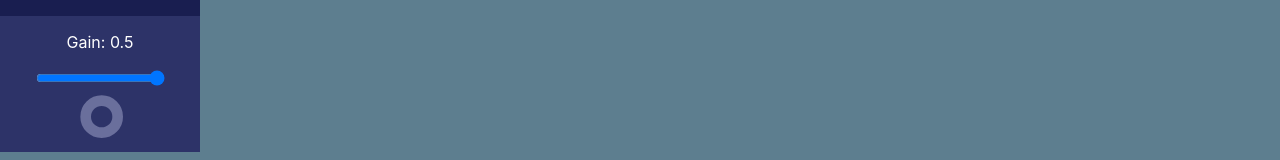
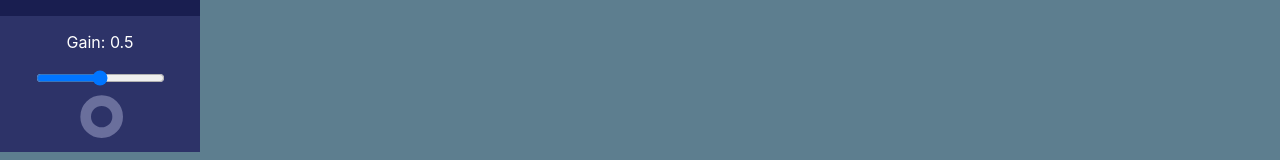
Before and after one commit to ychaw/noise-nodes, a React (Create React App) app: page / in a window 1280 px wide. Shown: the part 208-368 px from the top of the page. Built offline with nearby package versions, Linux system fonts and the light colour scheme.

Commit message:
rework settings, abstract conversion into display values

```diff
--- a/src/modules/EnvelopeNode.js
+++ b/src/modules/EnvelopeNode.js
@@ -1,6 +1,7 @@
 import React from 'react';
 import Connector from './Connector';
 import Setting from './Setting';
+import Param from './Param';
 
 class EnvelopeNode extends React.Component {
 
@@ -13,23 +14,11 @@ class EnvelopeNode extends React.Component {
       }
       this.state = {
         isPlaying: false,
-        gain: 1,
-        attack: 1,
-        decay: 1,
-        sustain:  0.5,
-        release: 1,
-      }
-      this.boundaries = {
-        minGain: 0,
-        minAttack: 0,
-        minDecay: 0,
-        minSustain:  0,
-        minRelease: 0,
-        maxGain: 1,
-        maxAttack: 1,
-        maxDecay: 1,
-        maxSustain:  1,
-        maxRelease: 1,
+        gain: new Param('gain', 1, 0, 1),
+        attack: new Param('attack', 1, 0, 1),
+        decay: new Param('decay', 1, 0, 1),
+        sustain:  new Param('sustain', 0.5, 0, 1),
+        release: new Param('release', 1, 0, 1),
       }
       this.inputs = []
       this.outputs = [this.dsp.gain]
@@ -38,7 +27,7 @@ class EnvelopeNode extends React.Component {
   componentDidMount() {
     const {constantSource, gain} = this.dsp;
     constantSource.connect(gain);
-    gain.gain.setValueAtTime(this.state.gain, this.props.audioContext.currentTime);
+    gain.gain.setValueAtTime(this.state.gain.absValue, this.props.audioContext.currentTime);
     constantSource.start();
   }
 
@@ -53,51 +42,25 @@ class EnvelopeNode extends React.Component {
     //cancelAndHold would be nicer, but isn't supported in firefox
     this.dsp.gain.gain.cancelScheduledValues(0);
 
-    const targetGain = this.state.gain > 0 ? this.state.gain : 0.001,
+    const targetGain = this.state.gain.absValue > 0 ? this.state.gain.absValue : 0.001,
           node = this.dsp.gain,
           endTimes = [
-            this.props.audioContext.currentTime + this.state.attack,
-            this.props.audioContext.currentTime + this.state.attack + this.state.decay,
-            this.props.audioContext.currentTime + this.state.attack + this.state.decay + this.state.release,
+            this.props.audioContext.currentTime + this.state.attack.absValue,
+            this.props.audioContext.currentTime + this.state.attack.absValue + this.state.decay.absValue,
+            this.props.audioContext.currentTime + this.state.attack.absValue + this.state.decay.absValue + this.state.release.absValue,
           ];
 
     node.gain.linearRampToValueAtTime(targetGain, endTimes[0]);
-    node.gain.linearRampToValueAtTime(this.state.sustain, endTimes[1]);
+    node.gain.linearRampToValueAtTime(this.state.sustain.absValue, endTimes[1]);
     node.gain.linearRampToValueAtTime(0.001, endTimes[2]);
 
   }
 
-  changeGain = (e) => {
-    const newValue = (this.boundaries.maxGain - this.boundaries.minGain) * e.target.value + this.boundaries.minGain;
-    this.setState({gain: newValue}, ()=> {
-    });
-  }
-
-  changeAttack = (e) => {
-    const newValue = (this.boundaries.maxAttack - this.boundaries.minAttack) * e.target.value + this.boundaries.minAttack;
-    this.setState({attack: newValue}, () => {
-
-    });
-  }
-
-  changeDecay = (e) => {
-    const newValue = (this.boundaries.maxDecay - this.boundaries.minDecay) * e.target.value + this.boundaries.minDecay;
-    this.setState({decay: newValue}, () => {
-
-    });
-  }
-
-  changeSustain = (e) => {
-    const newValue = (this.boundaries.maxSustain - this.boundaries.minSustain) * e.target.value + this.boundaries.minSustain;
-    this.setState({sustain: newValue}, () => {
-
-    });
-  }
-
-  changeRelease = (e) => {
-    const newValue = (this.boundaries.maxRelease - this.boundaries.minRelease) * e.target.value + this.boundaries.minRelease;
-    this.setState({release: newValue}, () => {
-
+  changeValue = (e, target, param) => {
+    const relValue = e.target.value;
+    let newObj = this.state[param.tag];
+    newObj.relValue = relValue;
+    this.setState({[param.tag]: newObj}, ()=> {
     });
   }
 
@@ -105,11 +68,11 @@ class EnvelopeNode extends React.Component {
     return (
       <div style={style}className='EnvelopeNode'>
         <h1 style={topStyle}>ENV</h1>
-        <Setting name='Gain' unit='' changeValue={this.changeGain} value={this.state.gain} />
-        <Setting name='Attack' unit='' changeValue={this.changeAttack} value={this.state.attack} />
-        <Setting name='Decay' unit='' changeValue={this.changeDecay} value={this.state.decay} />
-        <Setting name='Sustain' unit='' changeValue={this.changeSustain} value={this.state.sustain} />
-        <Setting name='Release' unit='' changeValue={this.changeRelease} value={this.state.release} />
+        <Setting name='Gain' unit='' changeValue={this.changeValue} target={'none'} value={this.state.gain} />
+        <Setting name='Attack' unit='' changeValue={this.changeValue} target={'none'} value={this.state.attack} />
+        <Setting name='Decay' unit='' changeValue={this.changeValue} target={'none'} value={this.state.decay} />
+        <Setting name='Sustain' unit='' changeValue={this.changeValue} target={'none'} value={this.state.sustain} />
+        <Setting name='Release' unit='' changeValue={this.changeValue} target={'none'} value={this.state.release} />
         <button onClick={this.togglePlay}>{this.state.isPlaying ? 'Stop' : 'Start'}</button>
         <button onClick={this.props.deleteNode.bind(this, this.name)}>[X]</button>
         <Connector type='control-output' id={this.name + '_control-output-1'} audioNode={this.dsp.gain} select={this.props.select}/>
--- a/src/modules/FilterNode.js
+++ b/src/modules/FilterNode.js
@@ -1,6 +1,7 @@
 import React from 'react';
 import Connector from './Connector';
 import Setting from './Setting';
+import Param from './Param';
 
 class FilterNode extends React.Component {
 
@@ -13,15 +14,9 @@ class FilterNode extends React.Component {
         qInput: this.props.audioContext.createGain(),
       }
       this.state = {
-        frequency: 2000,
-        Q: 0,
+        frequency: new Param('frequency', 2000, 10, 20000),
+        Q: new Param('Q', 0, 0.0001, 1000),
         type: 'lowpass',
-      }
-      this.boundaries = {
-        minFrequency: 10,
-        minQ: 0.0001,
-        maxFrequency: 20000,
-        maxQ: 1000,
       }
       this.inputs = [this.dsp.frequencyInput, this.dsp.qInput, this.dsp.filter]
       this.outputs = [this.dsp.filter]
@@ -36,34 +31,19 @@ class FilterNode extends React.Component {
   }
 
   initInputs = () => {
-    this.dsp.frequencyInput.gain.value = this.boundaries.maxFrequency;
+    this.dsp.frequencyInput.gain.value = this.state.frequency.max;
     this.dsp.frequencyInput.connect(this.dsp.filter.frequency);
 
-    this.dsp.qInput.gain.value = this.boundaries.maxQ;
+    this.dsp.qInput.gain.value = this.state.Q.max;
     this.dsp.qInput.connect(this.dsp.filter.Q);
   }
 
-  changeGain = (e) => {
-    const {gain} = this.dsp;
-    const newValue = (this.boundaries.maxGain - this.boundaries.minGain) * e.target.value + this.boundaries.minGain;
-    this.setState({gain: newValue}, ()=> {
-      gain.gain.value = newValue;
-    });
-  }
-
-  changeFrequency = (e) => {
-    const {filter} = this.dsp;
-    const newValue = (this.boundaries.maxFrequency - this.boundaries.minFrequency) * e.target.value + this.boundaries.minFrequency;
-    this.setState({frequency: newValue}, ()=> {
-      filter.frequency.value = newValue;
-    });
-  }
-
-  changeQ = (e) => {
-    const {filter} = this.dsp;
-    const newValue = (this.boundaries.maxQ - this.boundaries.minQ) * e.target.value + this.boundaries.minQ;
-    this.setState({Q: newValue}, ()=> {
-      filter.Q.value = newValue;
+  changeValue = (e, target, param) => {
+    const relValue = e.target.value;
+    let newObj = this.state[param.tag];
+    newObj.relValue = relValue;
+    this.setState({[param.tag]: newObj}, ()=> {
+      target.value = this.state[param.tag].absValue;
     });
   }
 
@@ -71,9 +51,9 @@ class FilterNode extends React.Component {
     return (
       <div style={style}className='FilterNode'>
         <h1 style={topStyle}>FLT</h1>
-        <Setting name='Frequency' unit='Hz' changeValue={this.changeFrequency} value={this.state.frequency} />
+        <Setting name='Frequency' unit='Hz' changeValue={this.changeValue} target={this.dsp.filter.frequency} value={this.state.frequency} />
         <Connector type='control-input' id={this.name + '_control-input-1'} audioNode={this.dsp.frequencyInput} select={this.props.select}/>
-        <Setting name='Q' unit='' changeValue={this.changeQ} value={this.state.Q} />
+        <Setting name='Q' unit='' changeValue={this.changeValue} target={this.dsp.filter.Q} value={this.state.Q} />
         <Connector type='control-input' id={this.name + '_control-input-2'} audioNode={this.dsp.qInput} select={this.props.select}/>
         <Connector type='audio-input' id={this.name + '_audio-input-1'} audioNode={this.dsp.filter} select={this.props.select}/>
         <button onClick={this.props.deleteNode.bind(this, this.name)}>[X]</button>
--- a/src/modules/GainNode.js
+++ b/src/modules/GainNode.js
@@ -1,6 +1,7 @@
 import React from 'react';
 import Connector from './Connector';
 import Setting from './Setting';
+import Param from './Param';
 
 class GainNode extends React.Component {
 
@@ -11,11 +12,7 @@ class GainNode extends React.Component {
         gain: this.props.audioContext.createGain(),
       }
       this.state = {
-        gain: 0.5,
-      }
-      this.boundaries = {
-        minGain: 0,
-        maxGain: 1,
+        gain: new Param('gain', 0.5, 0, 1),
       }
       this.inputs = [this.dsp.gain];
       this.outputs = [this.dsp.gain];
@@ -25,11 +22,12 @@ class GainNode extends React.Component {
     this.props.cleanUp(this.name);
   }
 
-  changeGain = (e) => {
-    const {gain} = this.dsp;
-    const newValue = (this.boundaries.maxGain - this.boundaries.minGain) * e.target.value + this.boundaries.minGain;
-    this.setState({gain: newValue}, ()=> {
-      gain.gain.value = newValue;
+  changeValue = (e, target, param) => {
+    const relValue = e.target.value;
+    let newObj = this.state[param.tag];
+    newObj.relValue = relValue;
+    this.setState({[param.tag]: newObj}, ()=> {
+      target.value = this.state[param.tag].absValue;
     });
   }
 
@@ -37,7 +35,7 @@ class GainNode extends React.Component {
     return (
       <div style={style}className='GainNode'>
         <h1 style={topStyle}>GAIN</h1>
-        <Setting name='Gain' unit='' changeValue={this.changeGain} value={this.state.gain} />
+        <Setting name='Gain' unit='' changeValue={this.changeValue} target={this.dsp.gain.gain} value={this.state.gain} />
         <Connector type='audio-input' id={this.name + '_audio-input-1'} audioNode={this.dsp.gain} select={this.props.select}/>
         <button onClick={this.props.deleteNode.bind(this, this.name)}>[X]</button>
         <Connector type='audio-output' id={this.name + '_audio-output-1'} audioNode={this.dsp.gain} select={this.props.select}/>
--- /dev/null
+++ b/src/modules/IntegerParam.js
@@ -0,0 +1,38 @@
+class IntegerParam {
+  constructor(tag, abs, min, max) {
+    this.tag = tag;
+    this.min = min;
+    this.max = max;
+    this._relValue = this.fromAbsToRel(abs);
+    this._absValue = Math.round(abs);
+  }
+
+  set relValue(newValue) {
+    this._relValue = newValue;
+    this._absValue = this.fromRelToAbs(newValue);
+  }
+
+  set absValue(newValue) {
+    this._absValue = Math.round(newValue);
+    this._relValue = this.fromAbsToRel(newValue);
+  }
+
+  get relValue() {
+    return this._relValue;
+  }
+
+  get absValue() {
+    return this._absValue;
+  }
+
+  fromRelToAbs = (rel) => {
+    return Math.round((this.max - this.min) * rel + this.min);
+  }
+
+  fromAbsToRel = (abs) => {
+    let rel = (abs - this.min) / (this.max - this.min);
+    return rel;
+  }
+}
+
+export default IntegerParam;
--- a/src/modules/LFONode.js
+++ b/src/modules/LFONode.js
@@ -2,6 +2,7 @@ import React from 'react';
 import Connector from './Connector';
 import Setting from './Setting';
 import WaveformSelector from './WaveformSelector';
+import Param from './Param';
 
 class LFONode extends React.Component {
 
@@ -16,14 +17,8 @@ class LFONode extends React.Component {
       this.state = {
         isPlaying: false,
         waveform: 'sine',
-        frequency: 5,
-        gain: 0.5,
-      }
-      this.boundaries = {
-        minFrequency: 0.001,
-        minGain: 0,
-        maxFrequency: 200,
-        maxGain: 1,
+        frequency: new Param('frequency', 5, 0.001, 200),
+        gain: new Param('gain', 0.5, 0, 1),
       }
       this.inputs = [this.dsp.frequencyInput, this.dsp.gain.gain];
       this.outputs = [this.dsp.gain];
@@ -31,7 +26,7 @@ class LFONode extends React.Component {
 
   componentDidMount() {
     const {osc, gain} = this.dsp;
-    osc.frequency.value = this.state.frequency;
+    osc.frequency.value = this.state.frequency.absValue;
     gain.gain.value = 0;
     osc.connect(gain);
     osc.start();
@@ -40,7 +35,7 @@ class LFONode extends React.Component {
   }
 
   initInputs = () => {
-    this.dsp.frequencyInput.gain.value = this.boundaries.maxFrequency;
+    this.dsp.frequencyInput.gain.value = this.state.gain.max;
     this.dsp.frequencyInput.connect(this.dsp.osc.frequency);
   }
 
@@ -53,26 +48,19 @@ class LFONode extends React.Component {
   togglePlay = () => {
     if(!this.state.isPlaying) {
       this.setState({isPlaying: !this.state.isPlaying});
-      this.dsp.gain.gain.value = this.state.gain;
+      this.dsp.gain.gain.value = this.state.gain.absValue;
     } else {
       this.setState({isPlaying: !this.state.isPlaying});
       this.dsp.gain.gain.value = 0;
     }
   }
 
-  changeFrequency = (e) => {
-    const {osc} = this.dsp;
-    const newValue = (this.boundaries.maxFrequency - this.boundaries.minFrequency) * e.target.value + this.boundaries.minFrequency;
-    this.setState({frequency: newValue}, () => {
-      osc.frequency.value = newValue;
-    });
-  }
-
-  changeGain = (e) => {
-    const {gain} = this.dsp;
-    const newValue = (this.boundaries.maxGain - this.boundaries.minGain) * e.target.value + this.boundaries.minGain;
-    this.setState({gain: newValue}, ()=> {
-      gain.gain.value = newValue;
+  changeValue = (e, target, param) => {
+    const relValue = e.target.value;
+    let newObj = this.state[param.tag];
+    newObj.relValue = relValue;
+    this.setState({[param.tag]: newObj}, ()=> {
+      target.value = this.state[param.tag].absValue;
     });
   }
 
@@ -89,9 +77,9 @@ class LFONode extends React.Component {
       <div style={style}className='LFONode'>
         <h1 style={topStyle}>LFO</h1>
         <WaveformSelector changeWaveform={this.changeWaveform}/>
-        <Setting name='Frequency' unit='Hz' changeValue={this.changeFrequency} value={this.state.frequency} />
+        <Setting name='Frequency' unit='Hz' changeValue={this.changeValue} target={this.dsp.osc.frequency} value={this.state.frequency} />
         <Connector type='control-input' id={this.name + '_control-input-1'} audioNode={this.dsp.frequencyInput} select={this.props.select}/>
-        <Setting name='Gain' unit='' changeValue={this.changeGain} value={this.state.gain} />
+        <Setting name='Gain' unit='' changeValue={this.changeValue} target={this.dsp.gain.gain} value={this.state.gain} />
         <Connector type='control-input' id={this.name + '_control-input-2'} audioNode={this.dsp.gain.gain} select={this.props.select}/>
         <button onClick={this.togglePlay}>{this.state.isPlaying ? 'Stop' : 'Start'}</button>
         <button onClick={this.props.deleteNode.bind(this, this.name)}>[X]</button>
--- a/src/modules/OscNode.js
+++ b/src/modules/OscNode.js
@@ -2,6 +2,7 @@ import React from 'react';
 import Connector from './Connector';
 import Setting from './Setting';
 import WaveformSelector from './WaveformSelector';
+import Param from './Param';
 
 class OscNode extends React.Component {
 
@@ -16,14 +17,8 @@ class OscNode extends React.Component {
       this.state = {
         isPlaying: false,
         waveform: 'sine',
-        frequency: 440,
-        gain: 0.5,
-      }
-      this.boundaries = {
-        minFrequency: 20,
-        minGain: 0,
-        maxFrequency: 2000,
-        maxGain: 1,
+        frequency: new Param('frequency', 440, 20, 2000),
+        gain:  new Param('gain', 0.5, 0, 1),
       }
       this.inputs = [this.dsp.frequencyInput, this.dsp.gain.gain];
       this.outputs = [this.dsp.gain];
@@ -31,7 +26,7 @@ class OscNode extends React.Component {
 
   componentDidMount() {
     const {osc, gain} = this.dsp;
-    osc.frequency.value = this.state.frequency;
+    osc.frequency.value = this.state.frequency.absValue;
     gain.gain.value = 0;
     osc.connect(gain);
     osc.start();
@@ -40,7 +35,7 @@ class OscNode extends React.Component {
   }
 
   initInputs = () => {
-    this.dsp.frequencyInput.gain.value = this.boundaries.maxFrequency;
+    this.dsp.frequencyInput.gain.value = this.state.frequency.max;
     this.dsp.frequencyInput.connect(this.dsp.osc.frequency);
   }
 
@@ -53,26 +48,19 @@ class OscNode extends React.Component {
   togglePlay = () => {
     if(!this.state.isPlaying) {
       this.setState({isPlaying: !this.state.isPlaying});
-      this.dsp.gain.gain.value = this.state.gain;
+      this.dsp.gain.gain.value = this.state.gain.absValue;
     } else {
       this.setState({isPlaying: !this.state.isPlaying});
       this.dsp.gain.gain.value = 0;
     }
   }
 
-  changeFrequency = (e) => {
-    const {osc} = this.dsp;
-    const newValue = (this.boundaries.maxFrequency - this.boundaries.minFrequency) * e.target.value + this.boundaries.minFrequency;
-    this.setState({frequency: newValue}, () => {
-      osc.frequency.value = newValue;
-    });
-  }
-
-  changeGain = (e) => {
-    const {gain} = this.dsp;
-    const newValue = (this.boundaries.maxGain - this.boundaries.minGain) * e.target.value + this.boundaries.minGain;
-    this.setState({gain: newValue}, ()=> {
-      gain.gain.value = newValue;
+  changeValue = (e, target, param) => {
+    const relValue = e.target.value;
+    let newObj = this.state[param.tag];
+    newObj.relValue = relValue;
+    this.setState({[param.tag]: newObj}, ()=> {
+      target.value = this.state[param.tag].absValue;
     });
   }
 
@@ -89,9 +77,9 @@ class OscNode extends React.Component {
       <div style={style}className='OscNode'>
         <h1 style={topStyle}>OSC</h1>
         <WaveformSelector changeWaveform={this.changeWaveform}/>
-        <Setting name='Frequency' unit='Hz' changeValue={this.changeFrequency} value={this.state.frequency} />
+        <Setting name='Frequency' unit='Hz' changeValue={this.changeValue} target={this.dsp.osc.frequency} value={this.state.frequency} />
         <Connector type='control-input' id={this.name + '_control-input-1'} audioNode={this.dsp.frequencyInput} select={this.props.select}/>
-        <Setting name='Gain' unit='' changeValue={this.changeGain} value={this.state.gain} />
+        <Setting name='Gain' unit='' changeValue={this.changeValue} target={this.dsp.gain.gain} value={this.state.gain} />
         <Connector type='control-input' id={this.name + '_control-input-2'} audioNode={this.dsp.gain.gain} select={this.props.select}/>
         <button onClick={this.togglePlay}>{this.state.isPlaying ? 'Stop' : 'Start'}</button>
         <button onClick={this.props.deleteNode.bind(this, this.name)}>[X]</button>
--- a/src/modules/OutputNode.js
+++ b/src/modules/OutputNode.js
@@ -1,6 +1,7 @@
 import React from 'react';
 import Setting from './Setting';
 import Connector from './Connector';
+import Param from './Param';
 
 class OutputNode extends React.Component {
   constructor(props) {
@@ -10,23 +11,20 @@ class OutputNode extends React.Component {
         gain: this.props.audioContext.createGain(),
       };
       this.state = {
-        gain: 0.5,
+        gain: new Param('gain', 0.5, 0, 1),
       };
-      this.boundaries = {
-        minGain: 0,
-        maxGain: 1,
-      }
   }
 
   componentDidMount() {
     this.dsp.gain.connect(this.props.audioContext.destination);
   }
 
-  changeGain = (e) => {
-    const {gain} = this.dsp;
-    const newValue = (this.boundaries.maxGain - this.boundaries.minGain) * e.target.value + this.boundaries.minGain;
-    this.setState({gain: newValue}, ()=> {
-      gain.gain.value = newValue;
+  changeValue = (e, target, param) => {
+    const relValue = e.target.value;
+    let newObj = this.state[param.tag];
+    newObj.relValue = relValue;
+    this.setState({[param.tag]: newObj}, () => {
+      target.value = this.state[param.tag].absValue;
     });
   }
 
@@ -34,7 +32,7 @@ class OutputNode extends React.Component {
     return (
       <div style={style}>
         <h1 style={topStyle}>OUT</h1>
-        <Setting name='Gain' unit='' changeValue={this.changeGain} value={this.state.gain} />
+        <Setting name='Gain' unit='' changeValue={this.changeValue} target={this.dsp.gain.gain} value={this.state.gain} />
         <Connector type='audio-input' id={this.name + '_audio-input-1'} audioNode={this.dsp.gain} select={this.props.select}/>
       </div>
     );
--- /dev/null
+++ b/src/modules/Param.js
@@ -0,0 +1,38 @@
+class Param {
+  constructor(tag, abs, min, max) {
+    this.tag = tag;
+    this.min = min;
+    this.max = max;
+    this._relValue = this.fromAbsToRel(abs);
+    this._absValue = abs;
+  }
+
+  set relValue(newValue) {
+    this._relValue = newValue;
+    this._absValue = this.fromRelToAbs(newValue);
+  }
+
+  set absValue(newValue) {
+    this._absValue = newValue;
+    this._relValue = this.fromAbsToRel(newValue);
+  }
+
+  get relValue() {
+    return this._relValue;
+  }
+
+  get absValue() {
+    return this._absValue;
+  }
+
+  fromRelToAbs = (rel) => {
+    return (this.max - this.min) * rel + this.min;
+  }
+
+  fromAbsToRel = (abs) => {
+    let rel = (abs - this.min) / (this.max - this.min);
+    return rel;
+  }
+}
+
+export default Param;
--- a/src/modules/Setting.js
+++ b/src/modules/Setting.js
@@ -1,12 +1,14 @@
 import React from 'react';
 
 function Setting(props) {
-    //const {name, unit, changeValue, min, max, step, value} = props;
-    const {name, unit, changeValue, value} = props;
+    const {name, unit, value} = props;
+    const changeValue = (e) => {
+      props.changeValue(e, props.target, props.value);
+    }
     return (
       <div style={style}>
-        <p>{name}: {Number(Number(value).toPrecision(2))} {unit}</p>
-        <input type='range' min={0} max={1} step={0.01} onChange={changeValue}></input>
+        <p>{name}: {Number(Number(value.absValue).toPrecision(2))} {unit}</p>
+        <input type='range' min={0} max={1} step={0.01} value={value.relValue} onChange={changeValue}></input>
       </div>
     );
 }
```
Also changed, not shown: src/modules/SequencerNode.js (+16 -20 lines).
